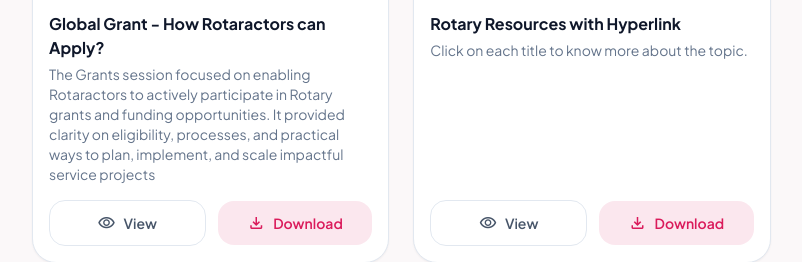
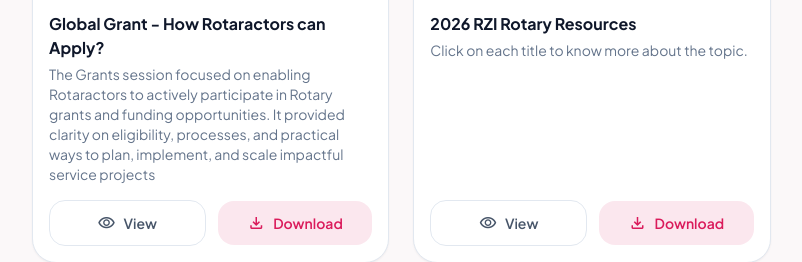
Before and after one commit to rsamdio/RSALibrary, a Jekyll site: the page built from _resources/rzi-learning-materials.md, in a window 1280 px wide, cut to the strip 1443-1705 px from the top of the page. Shown: the whole strip, without its empty margins (48-850 px from the left). Built offline with Jekyll 4.4.1, drawn with Linux system fonts in a browser that asks for light colours.

Commit message:
Update Resource Group “rzi-learning-materials”

```diff
--- a/_resources/rzi-learning-materials.md
+++ b/_resources/rzi-learning-materials.md
@@ -45,7 +45,7 @@
     preview_image_url: /resources/866828_o6cbn71.jpg
     view_url: /resources/grants-how-rotaractors-can-participate-frequently-asked-questions-en.pdf
   - type_icon: picture_as_pdf
-    name: Rotary Resources with Hyperlink
+    name: 2026 RZI Rotary Resources
     description: "Click on each title to know more about the topic. "
     type: PDF
     preview_image_url: /resources/866828_o6cbn71-1.jpg
```
